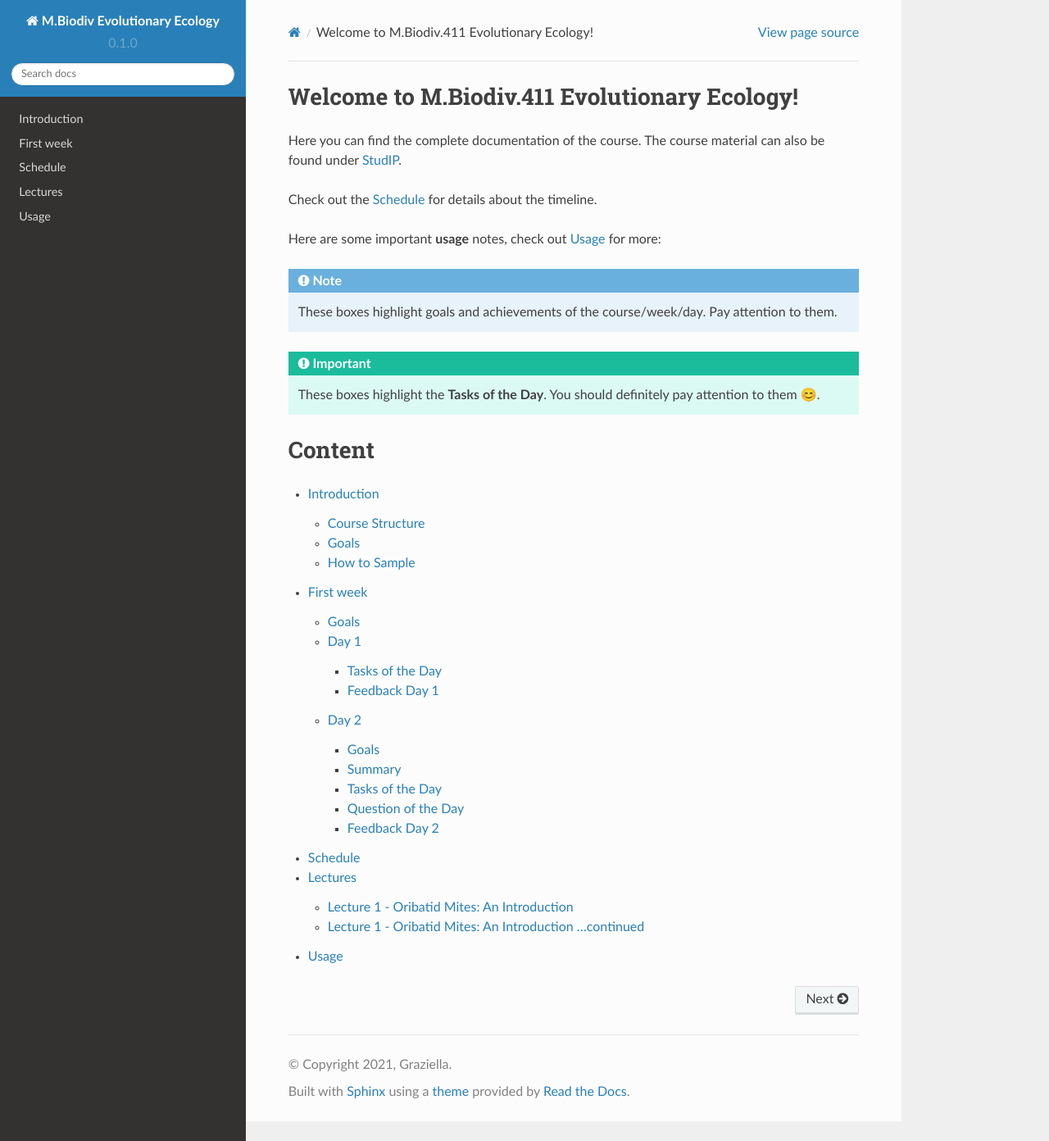
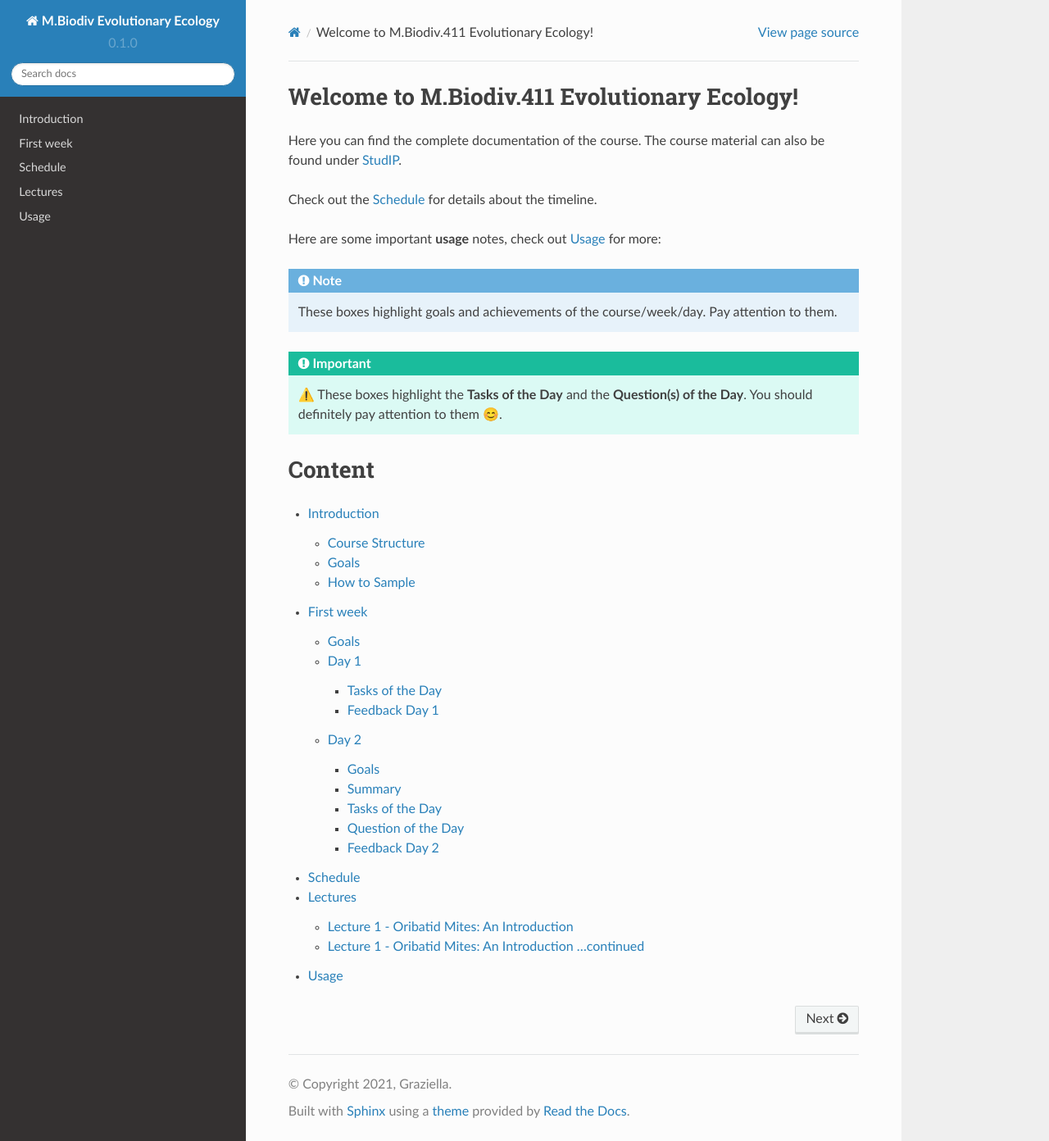
Before and after one commit to bheimbu/evolutionary_ecology, a Sphinx documentation site: the page built from docs/source/index.rst, in a window 1280 px wide and 1392 px high. Shown: the whole window at 82% size. Built offline with Sphinx 7.4.7 and the Read the Docs theme 2.0.0, drawn with Linux system fonts in a browser that asks for light colours; pages that are not in the unit, such as notebooks, are missing from menus.

Commit message:
Update index.rst

```diff
--- a/docs/source/index.rst
+++ b/docs/source/index.rst
@@ -13,7 +13,7 @@
    These boxes highlight goals and achievements of the course/week/day. Pay attention to them.
 
 .. important::
-   These boxes highlight the **Tasks of the Day**. You should definitely pay attention to them 😊.
+   ⚠️ These boxes highlight the **Tasks of the Day** and the **Question(s) of the Day**. You should definitely pay attention to them 😊.
 
 Content
 =======
```
